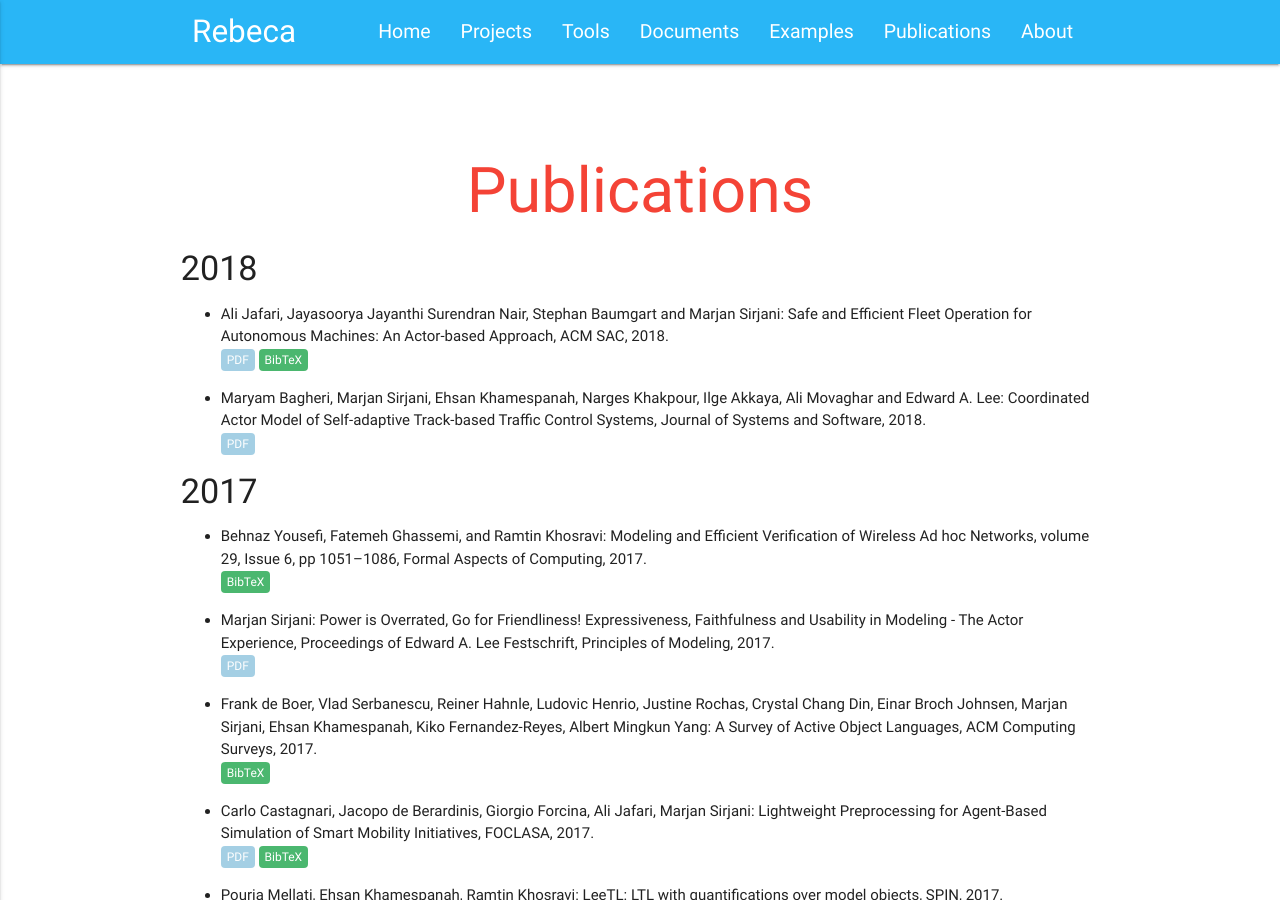
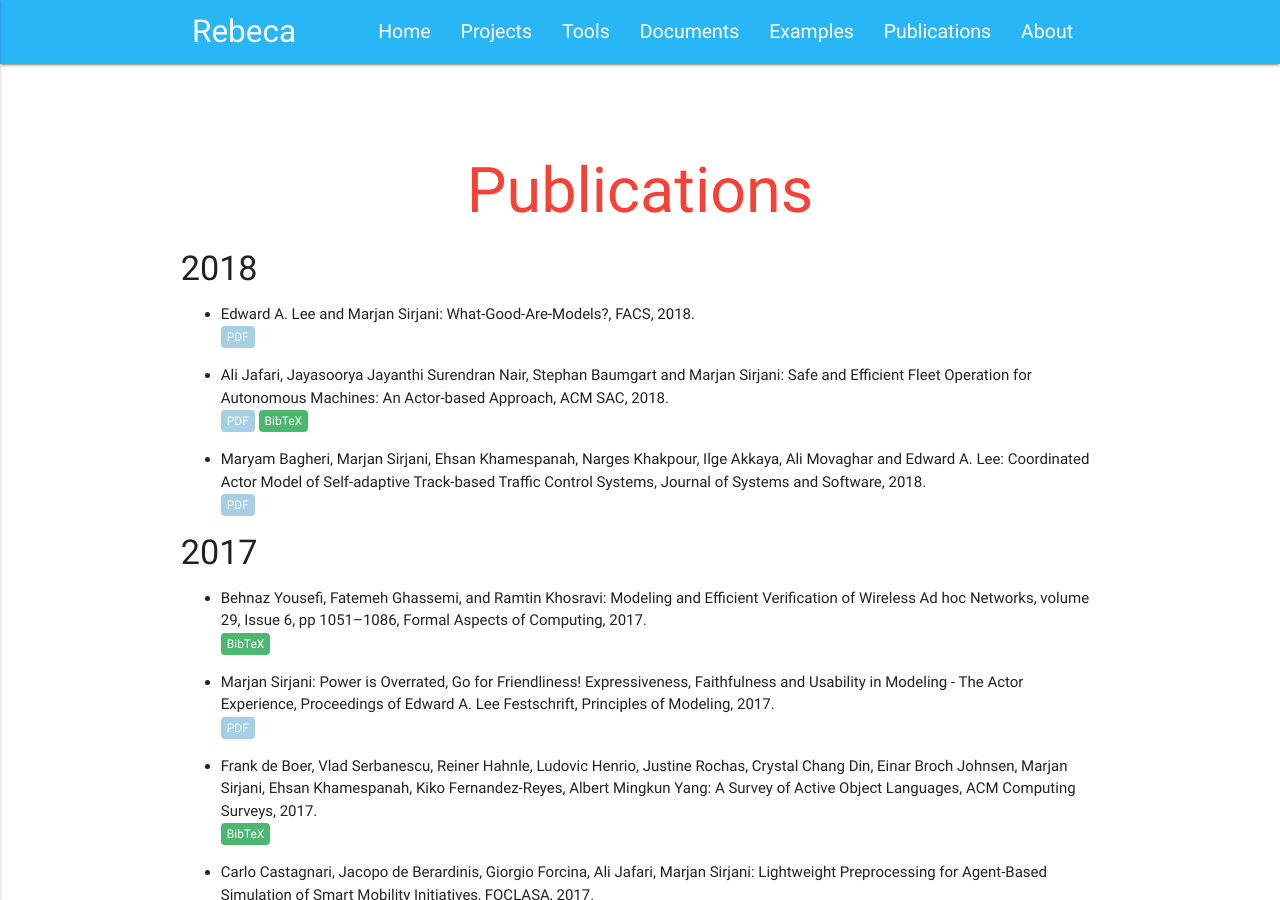
Before and after one commit to rebeca-lang/rebeca-lang.github.io, a Jekyll site: the page built from publications.md, in a window 1280 px wide and 900 px high. Built offline with Jekyll 4.4.1, drawn with Linux system fonts in a browser that asks for light colours.

Commit message:
"What-Good-Are-Models?" paper is added to the publications.

```diff
--- a/publications.md
+++ b/publications.md
@@ -6,6 +6,9 @@ redirect_from: "/wiki/pmwiki.php/Rebeca/Publications"
 ---
 
 #### 2018
+- Edward A. Lee and Marjan Sirjani: What-Good-Are-Models?, FACS, 2018. \\
+<a class="link link_pdf" href="/assets/papers/2018/What-Good-Are-Models.pdf">PDF</a>
+
 - Ali Jafari, Jayasoorya Jayanthi Surendran Nair, Stephan Baumgart and Marjan Sirjani: Safe and Efficient Fleet Operation for Autonomous Machines: An Actor-based Approach, ACM SAC, 2018. \\
 <a class="link link_pdf" href="/assets/papers/2018/Safe-and-Efficient-Fleet-Operation-for-Autonomous-Machines-An-Actor-based-Approach.pdf">PDF</a>
 <a class="link link_bibtex" href="https://dblp.uni-trier.de/rec/bibtex/conf/sac/JafariNBS18">BibTeX</a>
```
Also changed, not shown: 1 other file.
